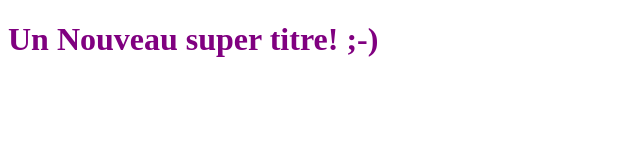
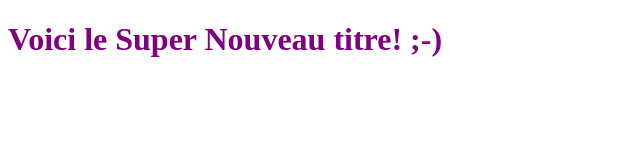
Before and after one commit to PANTELSEBASTIEN/OpenClassRoom, a plain HTML site: page index.html in a window 1280 px wide. Shown: the whole page, without its empty margins (0-640 px from the left). Drawn offline with Linux system fonts and the light colour scheme.

Commit message:
Modification du titre h1

```diff
--- a/index.html
+++ b/index.html
@@ -5,6 +5,6 @@
     <link rel="stylesheet" text="text/css" href="styles.css" />
   </head>
   <body>
-    <h1>Un Nouveau super titre! ;-)</h1>
+    <h1>Voici le Super Nouveau titre! ;-)</h1>
   </body>
 </html>
```
